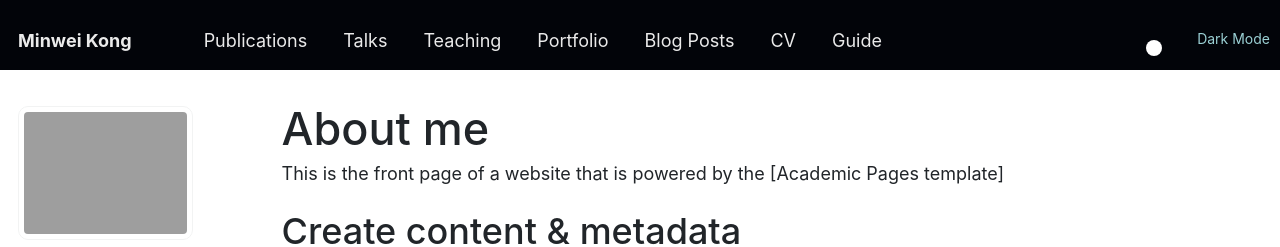
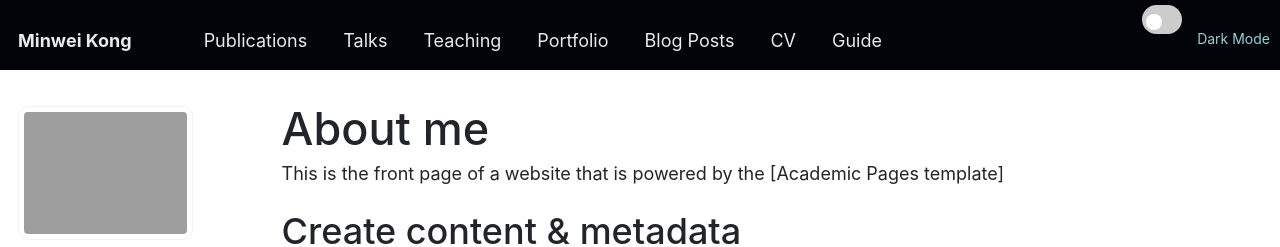
Before and after one commit to Minw913/minw913.github.io, a Jekyll site: the page built from _pages/about.md, in a window 1280 px wide. Shown: the top 247 px of the page. Built offline with Jekyll 4.4.1, drawn with Linux system fonts in a browser that asks for light colours; nearby versions of some CDN libraries.

Commit message:
adjust location

```diff
--- a/assets/css/main.scss
+++ b/assets/css/main.scss
@@ -137,7 +137,7 @@ a:hover {
 .slider {
   position: absolute;
   cursor: pointer;
-  top: 50px !important; /* 调整此处来控制滑块向下移动的距离 */
+  top: -5px !important; /* 调整此处来控制滑块向下移动的距离 */
   left: 0;
   right: 0;
   bottom: 0;
```
